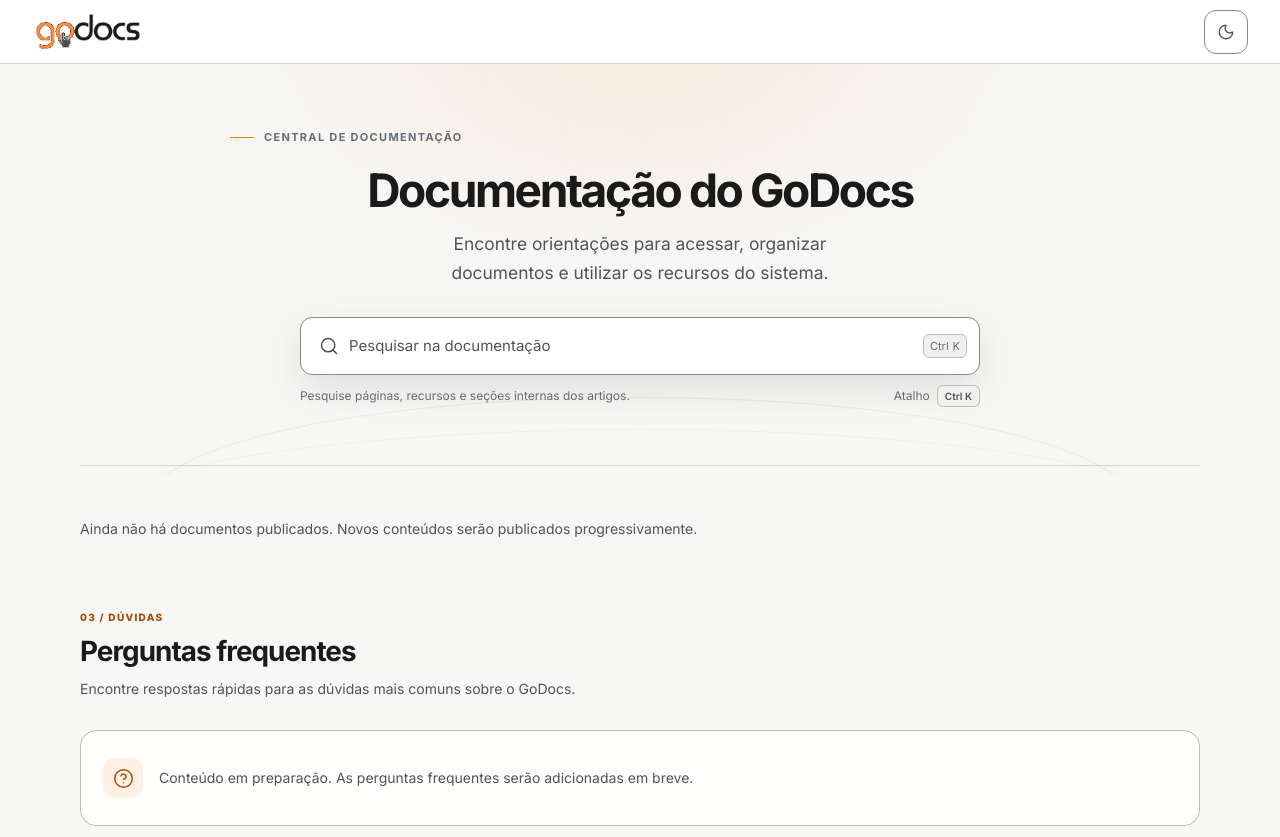
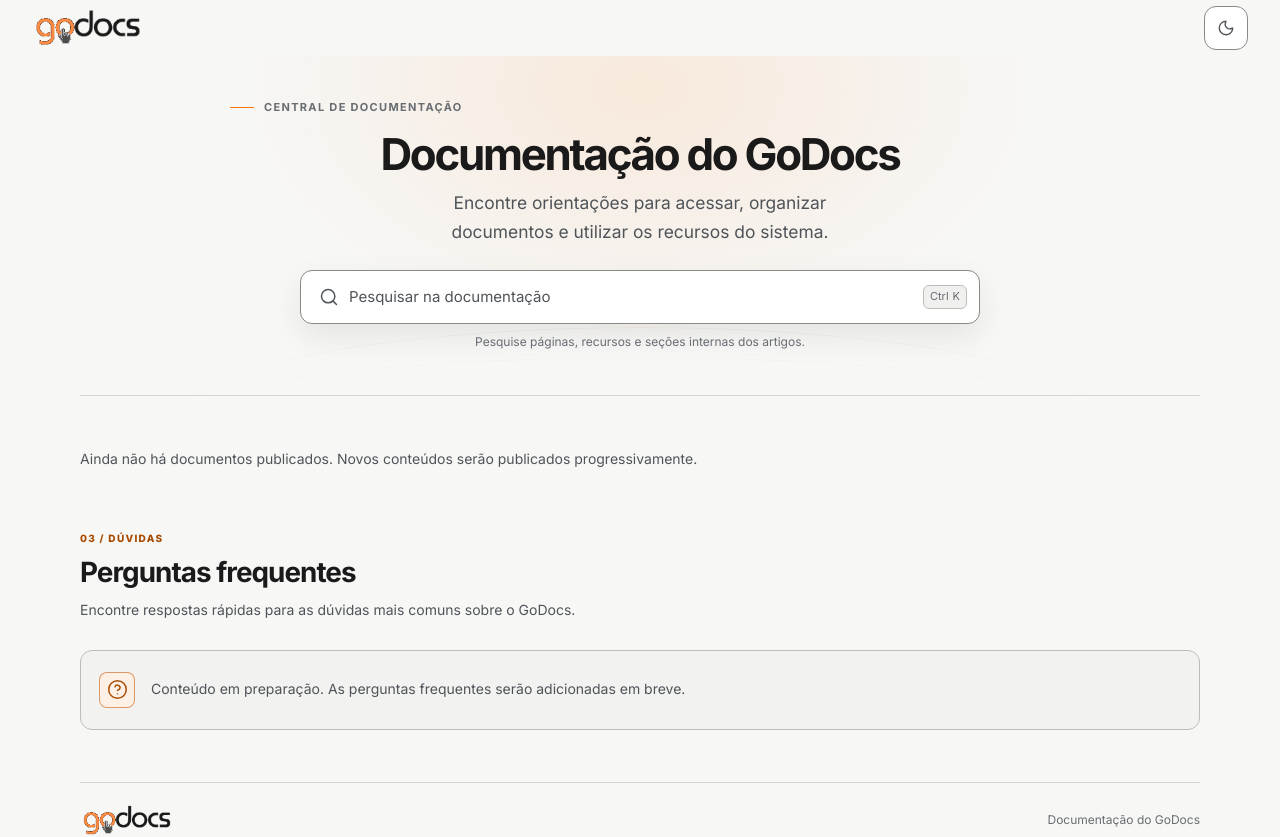
Before and after one commit to otaviomaiaaz/godocs-docs, a Next.js app: page / in a window 1280 px wide. Shown: the top 837 px of the page. Built offline with nearby package versions, Linux system fonts and the light colour scheme.

Commit message:
Melhoria do sistema 12

```diff
--- a/app/globals.css
+++ b/app/globals.css
@@ -47,6 +47,12 @@
   --page-max: 1440px;
   --content-width: 72ch;
   --home-content-width: 1120px;
+  --home-header-height: 56px;
+  --home-section-entry: 60px;
+  --home-section-exit: 52px;
+  --home-section-heading-gap: 28px;
+  --home-grid-gap: 18px;
+  --home-card-radius: 12px;
   --page-padding-desktop: 32px;
   --page-padding-tablet: 24px;
   --page-padding-mobile: 20px;
@@ -3087,11 +3093,25 @@
   }
 }
 
-/* Home redesign v3 */
+/* Home refinement v4 */
 
 .docs-header[data-home="true"] {
-  background: color-mix(in srgb, var(--surface) 94%, transparent);
-  backdrop-filter: blur(16px);
+  height: var(--home-header-height);
+  border-bottom-color: transparent;
+  background: transparent;
+  backdrop-filter: none;
+  box-shadow: none;
+  transition:
+    border-color var(--duration-base) var(--ease),
+    background-color var(--duration-base) var(--ease),
+    backdrop-filter var(--duration-base) var(--ease);
+}
+
+.docs-header[data-home="true"][data-scrolled="true"] {
+  border-bottom-color: color-mix(in srgb, var(--divider) 72%, transparent);
+  background: color-mix(in srgb, var(--background) 86%, transparent);
+  -webkit-backdrop-filter: blur(14px) saturate(1.08);
+  backdrop-filter: blur(14px) saturate(1.08);
 }
 
 .docs-header[data-home="true"] .docs-header__inner {
@@ -3105,7 +3125,7 @@
 .home {
   position: relative;
   display: block;
-  min-height: calc(100dvh - var(--header-height));
+  min-height: calc(100dvh - var(--home-header-height));
   padding: 0 var(--page-padding-desktop);
   overflow: clip;
   isolation: isolate;
@@ -3115,7 +3135,7 @@
   position: absolute;
   inset: 0;
   z-index: -3;
-  background:
+  background-image:
     linear-gradient(
       to right,
       color-mix(in srgb, var(--divider) 20%, transparent) 1px,
@@ -3126,7 +3146,7 @@
       color-mix(in srgb, var(--divider) 16%, transparent) 1px,
       transparent 1px
     );
-  background-size: 80px 80px;
+  background-size: 76px 76px;
   content: "";
   mask-image: linear-gradient(
     to bottom,
@@ -3135,14 +3155,14 @@
     transparent 88%,
     black
   );
-  opacity: 0.25;
+  opacity: 0.18;
   pointer-events: none;
 }
 
 .home-hero {
   position: relative;
   width: min(100%, 820px);
-  padding: 64px 0 58px;
+  padding: 42px 0 44px;
   margin: 0 auto;
   overflow: visible;
   border-bottom: 0;
@@ -3156,7 +3176,7 @@
 
 .home-hero__ambient {
   position: absolute;
-  inset: -64px -180px -10px;
+  inset: -56px -180px -4px;
   z-index: -2;
   overflow: hidden;
   pointer-events: none;
@@ -3164,15 +3184,15 @@
 
 .home-hero__ambient::before {
   position: absolute;
-  top: -48%;
+  top: -42%;
   left: 50%;
   width: min(820px, 88vw);
   aspect-ratio: 1.6;
   border-radius: 50%;
   background: radial-gradient(
     ellipse,
-    color-mix(in srgb, var(--accent-primary) 10%, transparent),
-    transparent 68%
+    color-mix(in srgb, var(--accent-primary) 11%, transparent),
+    transparent 70%
   );
   content: "";
   transform: translateX(-50%);
@@ -3181,22 +3201,29 @@
 .home-hero__ambient > span {
   position: absolute;
   left: 50%;
-  width: min(980px, 98vw);
-  height: 210px;
-  border: 1px solid color-mix(in srgb, var(--accent-border) 25%, transparent);
+  width: min(940px, 94vw);
+  height: 190px;
+  border: 1px solid color-mix(in srgb, var(--accent-border) 20%, transparent);
   border-radius: 50%;
-  opacity: 0.45;
+  opacity: 0.3;
+  mask-image: linear-gradient(
+    to right,
+    transparent,
+    black 20%,
+    black 80%,
+    transparent
+  );
   transform: translateX(-50%);
 }
 
 .home-hero__ambient > span:first-child {
-  bottom: -132px;
+  bottom: -118px;
 }
 
 .home-hero__ambient > span:last-child {
-  bottom: -164px;
-  width: min(1180px, 112vw);
-  opacity: 0.22;
+  bottom: -148px;
+  width: min(1120px, 108vw);
+  opacity: 0.12;
 }
 
 .home-hero__marker {
@@ -3218,9 +3245,9 @@
 
 .home-hero h1 {
   max-width: none;
-  margin: 20px 0 14px;
-  color: var(--text-primary);
-  font-size: clamp(2.25rem, 1.92rem + 1.2vw, 3rem);
+  margin: 15px 0 11px;
+  color: var(--text-primary);
+  font-size: clamp(2.2rem, 1.94rem + 1vw, 2.85rem);
   font-weight: 690;
   letter-spacing: -0.052em;
   line-height: 1.08;
@@ -3238,16 +3265,16 @@
 
 .home-hero__search {
   width: min(100%, 680px);
-  margin: 30px auto 0;
+  margin: 23px auto 0;
 }
 
 .search-trigger--hero {
-  min-height: 58px;
+  min-height: 54px;
   padding: 0 12px 0 18px;
   border-color: var(--control-border);
   border-radius: var(--radius-md);
   background: var(--surface);
-  box-shadow: 0 14px 42px color-mix(in srgb, #000 10%, transparent);
+  box-shadow: 0 12px 32px color-mix(in srgb, #000 8%, transparent);
   color: var(--text-secondary);
 }
 
@@ -3262,38 +3289,12 @@
 }
 
 .home-hero__search-help {
-  display: flex;
-  align-items: center;
-  justify-content: space-between;
-  gap: 18px;
-  margin-top: 10px;
+  display: block;
+  margin-top: 9px;
   color: var(--text-muted);
   font-size: 12px;
   line-height: 1.5;
-  text-align: left;
-}
-
-.home-hero__shortcut {
-  display: inline-flex;
-  flex: 0 0 auto;
-  align-items: center;
-  gap: 7px;
-}
-
-.home-hero__shortcut kbd {
-  display: inline-flex;
-  min-width: 42px;
-  height: 22px;
-  align-items: center;
-  justify-content: center;
-  padding: 0 7px;
-  border: 1px solid var(--surface-border);
-  border-radius: 6px;
-  background: var(--surface-interactive);
-  color: var(--text-secondary);
-  font-family: inherit;
-  font-size: 10px;
-  font-weight: 600;
+  text-align: center;
 }
 
 .home-content,
@@ -3309,13 +3310,13 @@
 
 .home-editorial-section {
   display: block;
-  padding: 68px 0;
+  padding: var(--home-section-entry) 0 var(--home-section-exit);
   border-bottom: 1px solid var(--divider);
 }
 
 .home-section-heading {
   max-width: 680px;
-  margin-bottom: 30px;
+  margin-bottom: var(--home-section-heading-gap);
 }
 
 .home-section-heading > p {
@@ -3354,14 +3355,16 @@
   position: relative;
   display: grid;
   grid-template-columns: repeat(2, minmax(0, 1fr));
-  gap: 22px;
+  gap: var(--home-grid-gap);
+  border-top: 0;
+  counter-reset: none;
 }
 
 .learning-path::before {
   position: absolute;
   top: 50%;
-  right: 25%;
-  left: 25%;
+  right: 20%;
+  left: 20%;
   height: 1px;
   background: color-mix(in srgb, var(--accent-border) 45%, var(--divider));
   content: "";
@@ -3373,25 +3376,29 @@
   z-index: 1;
   min-width: 0;
   border: 0;
+  border-bottom: 0;
 }
 
 .learning-path a.learning-path__card {
   position: relative;
   display: grid;
-  min-height: 188px;
-  grid-template-columns: none;
-  align-content: space-between;
-  align-items: initial;
-  gap: 25px;
-  padding: 23px 24px 24px;
+  height: 100%;
+  min-height: 140px;
+  grid-template-columns: minmax(0, 1fr);
+  grid-template-rows: auto 1fr;
+  align-content: normal;
+  align-items: start;
+  gap: 13px;
+  padding: 20px 22px;
   overflow: hidden;
   border: 1px solid var(--surface-border);
-  border-radius: var(--radius-lg);
+  border-radius: var(--home-card-radius);
   background: var(--surface);
   color: var(--text-primary);
   transition:
     border-color var(--duration-base) var(--ease),
     background-color var(--duration-base) var(--ease),
+    box-shadow var(--duration-base) var(--ease),
     transform var(--duration-base) var(--ease);
 }
 
@@ -3410,19 +3417,13 @@
   padding-left: 24px;
   border-color: var(--accent-border);
   background: color-mix(in srgb, var(--surface) 92%, var(--accent-subtle));
-  transform: translateY(-2px);
+  box-shadow: var(--home-card-shadow);
+  transform: translateY(-1px);
 }
 
 .learning-path a.learning-path__card:hover::before,
 .learning-path a.learning-path__card:focus-visible::before {
   opacity: 1;
-}
-
-.learning-path__topline {
-  display: flex;
-  align-items: center;
-  justify-content: space-between;
-  gap: 16px;
 }
 
 .learning-path__step {
@@ -3432,10 +3433,18 @@
   letter-spacing: 0.1em;
 }
 
+.learning-path__content {
+  display: grid;
+  min-width: 0;
+  grid-template-columns: 36px minmax(0, 1fr) auto;
+  align-items: center;
+  gap: 14px;
+}
+
 .learning-path__icon {
   display: grid;
-  width: 40px;
-  height: 40px;
+  width: 36px;
+  height: 36px;
   place-items: center;
   border: 1px solid var(--accent-border);
   border-radius: var(--radius-sm);
@@ -3445,13 +3454,14 @@
 
 .learning-path__body {
   display: grid;
+  min-width: 0;
   gap: 6px;
-  padding-right: 38px;
+  padding-right: 0;
 }
 
 .learning-path__body strong {
   color: var(--text-primary);
-  font-size: 17px;
+  font-size: 16px;
   font-weight: 650;
   line-height: 1.35;
 }
@@ -3463,9 +3473,8 @@
 }
 
 .learning-path__arrow {
-  position: absolute;
-  right: 24px;
-  bottom: 25px;
+  position: static;
+  align-self: center;
   color: var(--text-muted);
   transition:
     color var(--duration-fast) var(--ease),
@@ -3482,7 +3491,7 @@
   display: grid;
   grid-template-columns: repeat(3, minmax(0, 1fr));
   align-items: stretch;
-  gap: 16px;
+  gap: var(--home-grid-gap);
 }
 
 .feature-grid > li {
@@ -3491,32 +3500,64 @@
 }
 
 .feature-grid .doc-card {
-  min-height: 156px;
-  padding: 21px;
-  border-radius: var(--radius-lg);
+  min-height: 126px;
+  grid-template-columns: 36px minmax(0, 1fr);
+  column-gap: 14px;
+  padding: 18px 20px;
+  border-radius: var(--home-card-radius);
+}
+
+.feature-grid .doc-card__icon {
+  width: 36px;
+  height: 36px;
+}
+
+.feature-grid .doc-card__body p {
+  display: -webkit-box;
+  overflow: hidden;
+  -webkit-box-orient: vertical;
+  -webkit-line-clamp: 2;
 }
 
 .feature-grid .doc-card--coming-soon {
-  background:
-    linear-gradient(
-      135deg,
-      color-mix(in srgb, var(--surface) 94%, transparent),
-      color-mix(in srgb, var(--surface-interactive) 58%, var(--surface))
+  background: color-mix(in srgb, var(--surface) 88%, var(--background));
+}
+
+.feature-grid .doc-card--coming-soon:hover {
+  border-color: var(--surface-border);
+  background: color-mix(in srgb, var(--surface) 88%, var(--background));
+}
+
+.feature-grid .doc-card__indicator--badge {
+  min-height: 22px;
+  border-color: color-mix(
+    in srgb,
+    var(--accent-border) 58%,
+    var(--surface-border)
   );
+  background: color-mix(in srgb, var(--accent-subtle) 52%, var(--surface));
+  color: color-mix(in srgb, var(--accent-text) 62%, var(--text-secondary));
 }
 
 .home-faq__empty {
-  min-height: 96px;
-  padding: 20px 22px;
+  min-height: 80px;
+  padding: 16px 18px;
   margin: 0;
   border-style: solid;
-  border-radius: var(--radius-lg);
-  background: color-mix(in srgb, var(--surface) 82%, var(--background));
+  border-radius: var(--home-card-radius);
+  background: color-mix(in srgb, var(--surface-interactive) 72%, var(--background));
   animation: none;
 }
 
 .home-faq__empty p {
   max-width: 760px;
+}
+
+.home-faq__icon {
+  width: 36px;
+  height: 36px;
+  border: 1px solid color-mix(in srgb, var(--accent-border) 62%, transparent);
+  border-radius: var(--radius-sm);
 }
 
 .home-empty {
@@ -3528,7 +3569,7 @@
 
 .home-footer {
   display: flex;
-  min-height: 92px;
+  min-height: 74px;
   align-items: center;
   justify-content: space-between;
   gap: 24px;
@@ -3551,7 +3592,7 @@
   }
 
   .home-hero {
-    padding-top: 58px;
+    padding-top: 40px;
   }
 
   .feature-grid {
@@ -3560,6 +3601,13 @@
 }
 
 @media (max-width: 767px) {
+  :root {
+    --home-section-entry: 46px;
+    --home-section-exit: 40px;
+    --home-section-heading-gap: 24px;
+    --home-grid-gap: 14px;
+  }
+
   .docs-header[data-home="true"] .docs-header__inner {
     gap: 12px;
     padding-right: 16px;
@@ -3567,7 +3615,7 @@
   }
 
   .home {
-    min-height: calc(100svh - var(--header-height));
+    min-height: calc(100svh - var(--home-header-height));
     padding-right: var(--page-padding-mobile);
     padding-left: var(--page-padding-mobile);
   }
@@ -3577,7 +3625,7 @@
   }
 
   .home-hero {
-    padding: 48px 0 44px;
+    padding: 34px 0 38px;
   }
 
   .home-hero__ambient {
@@ -3585,9 +3633,13 @@
     left: -80px;
   }
 
+  .home-hero__ambient > span {
+    display: none;
+  }
+
   .home-hero h1 {
-    margin-top: 17px;
-    font-size: clamp(2rem, 9.6vw, 2.45rem);
+    margin-top: 14px;
+    font-size: clamp(1.95rem, 9.2vw, 2.35rem);
   }
 
   .home-hero__description {
@@ -3595,27 +3647,15 @@
   }
 
   .home-hero__search {
-    margin-top: 26px;
-  }
-
-  .home-hero__search-help {
-    align-items: flex-start;
-  }
-
-  .home-hero__search-help > span:first-child {
-    max-width: 28ch;
-  }
-
-  .home-hero__shortcut {
-    font-size: 0;
+    margin-top: 22px;
   }
 
   .home-editorial-section {
-    padding: 50px 0;
+    padding: var(--home-section-entry) 0 var(--home-section-exit);
   }
 
   .home-section-heading {
-    margin-bottom: 26px;
+    margin-bottom: var(--home-section-heading-gap);
   }
 
   .learning-path,
@@ -3624,7 +3664,7 @@
   }
 
   .learning-path {
-    gap: 14px;
+    gap: var(--home-grid-gap);
     padding-left: 0;
   }
 
@@ -3632,43 +3672,42 @@
     top: 22%;
     right: auto;
     bottom: 22%;
-    left: 20px;
+    left: 18px;
     width: 1px;
     height: auto;
   }
 
   .learning-path a.learning-path__card {
-    min-height: 172px;
-    padding: 20px;
+    min-height: 132px;
+    padding: 18px;
   }
 
   .learning-path a.learning-path__card:hover,
   .learning-path a.learning-path__card:focus-visible {
-    padding-left: 20px;
+    padding-left: 18px;
   }
 
   .learning-path__arrow {
-    right: 20px;
-    bottom: 21px;
     display: block;
   }
 
   .feature-grid .doc-card {
-    min-height: 0;
+    min-height: 118px;
+    padding: 17px 18px;
   }
 
   .home-faq__empty {
     min-height: 0;
     align-items: flex-start;
-    padding: 18px;
+    padding: 16px;
   }
 
   .home-footer {
-    min-height: 108px;
-    align-items: flex-start;
-    flex-direction: column;
-    justify-content: center;
-    gap: 8px;
+    min-height: 82px;
+    align-items: center;
+    flex-direction: row;
+    justify-content: space-between;
+    gap: 16px;
   }
 }
 
@@ -3682,12 +3721,8 @@
     font-size: 9px;
   }
 
-  .home-hero__search-help > span:first-child {
-    max-width: 23ch;
-  }
-
   .learning-path__body {
-    padding-right: 30px;
+    padding-right: 0;
   }
 }
 
--- a/components/docs-header.tsx
+++ b/components/docs-header.tsx
@@ -1,6 +1,7 @@
 "use client";
 
 import { usePathname } from "next/navigation";
+import { useEffect, useState } from "react";
 
 import { Brand } from "@/components/brand";
 import { MobileNavDrawer } from "@/components/docs/mobile-nav-drawer";
@@ -14,9 +15,27 @@
 
 export function DocsHeader({ navigation }: DocsHeaderProps) {
   const isHome = usePathname() === "/";
+  const [isScrolled, setIsScrolled] = useState(false);
+
+  useEffect(() => {
+    if (!isHome) return;
+
+    function updateScrolledState() {
+      setIsScrolled(window.scrollY > 12);
+    }
+
+    updateScrolledState();
+    window.addEventListener("scroll", updateScrolledState, { passive: true });
+
+    return () => window.removeEventListener("scroll", updateScrolledState);
+  }, [isHome]);
 
   return (
-    <header className="docs-header" data-home={isHome || undefined}>
+    <header
+      className="docs-header"
+      data-home={isHome || undefined}
+      data-scrolled={isHome && isScrolled ? "true" : undefined}
+    >
       <div className="docs-header__inner">
         <div className="docs-header__brand">
           {!isHome ? <MobileNavDrawer groups={navigation} /> : null}
--- a/components/home-intro.tsx
+++ b/components/home-intro.tsx
@@ -99,13 +99,12 @@
           return (
             <li key={entry.id}>
               <Link className="learning-path__card" href={entry.href}>
-                <span className="learning-path__topline">
                 <span className="learning-path__step">
                   ETAPA {String(index + 1).padStart(2, "0")}
                 </span>
+                <span className="learning-path__content">
                   <span aria-hidden="true" className="learning-path__icon">
                     <Icon size={19} strokeWidth={1.7} />
-                  </span>
                   </span>
                   <span className="learning-path__body">
                     <strong>{entry.label}</strong>
@@ -117,6 +116,7 @@
                     size={18}
                     strokeWidth={1.8}
                   />
+                </span>
               </Link>
             </li>
           );
@@ -215,13 +215,6 @@
             <span>
               Pesquise páginas, recursos e seções internas dos artigos.
             </span>
-            <span className="home-hero__shortcut">
-              Atalho
-              <kbd>
-                <span className="shortcut-command">⌘ K</span>
-                <span className="shortcut-control">Ctrl K</span>
-              </kbd>
-            </span>
           </div>
         </div>
       </section>
```
Also changed, not shown: components/docs/mobile-nav-drawer.tsx (+14 -1 lines), 2 other files (tests, documents, lock files or other folders). Lines whose indentation alone changed are shown as unchanged.
